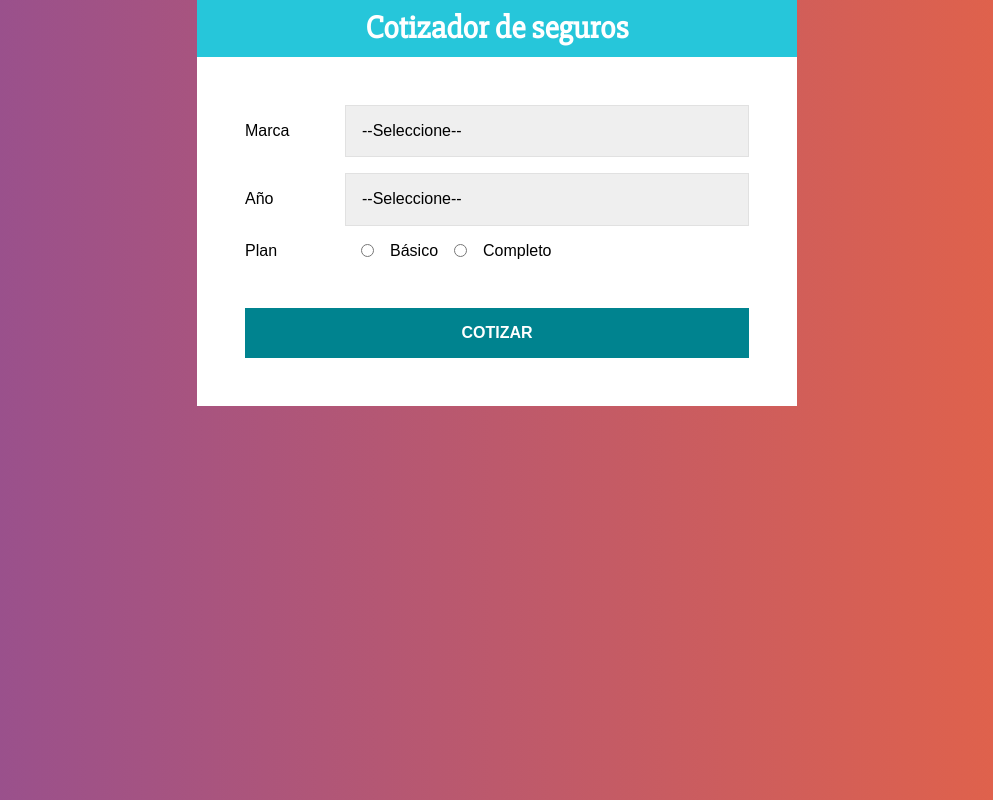
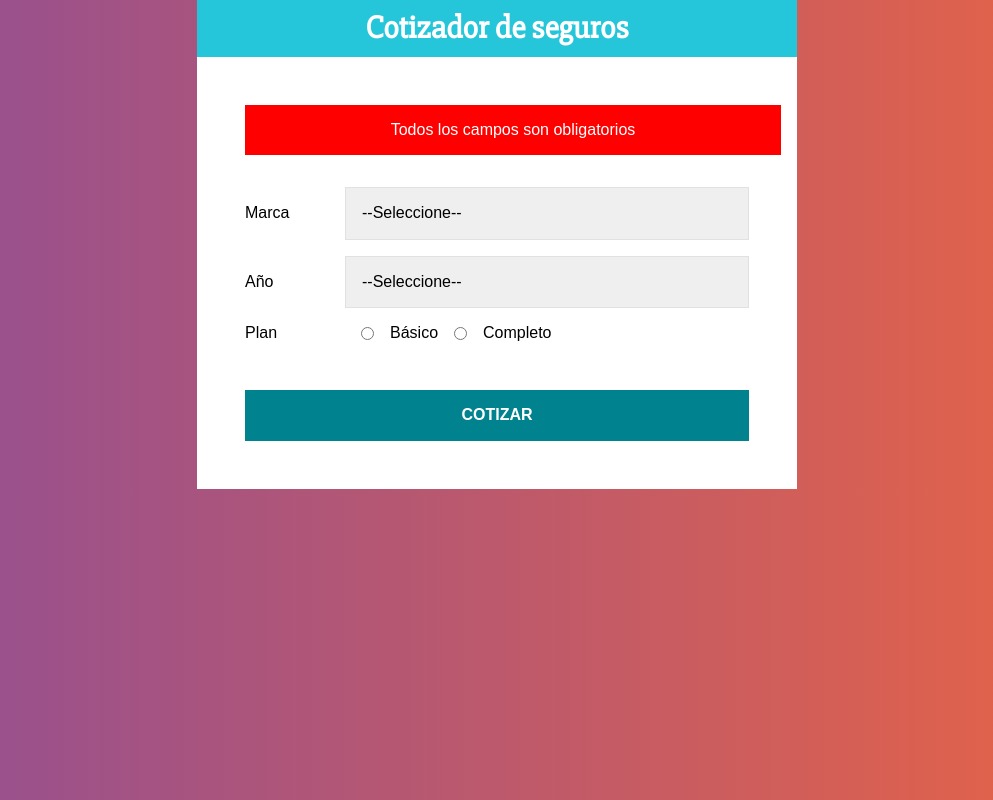
Before and after one commit to jhoanse98/Cotizador-de-seguros, a React (Create React App) app: page / in a window 1280 px wide. Both pictures are taken after a click on the button "COTIZAR". Shown: the whole page, without its empty margins (143-1136 px from the left). Built offline with nearby package versions, Linux system fonts and the light colour scheme.

Commit message:
Validación de formulario

```diff
--- a/src/components/Formulario.js
+++ b/src/components/Formulario.js
@@ -44,6 +44,15 @@
     }
 `;
 
+const Error = styled.div`
+    background-color: red;
+    width: 100%;
+    color: white;
+    text-align: center;
+    padding: 1rem;
+    margin-bottom: 2rem;
+`;
+
 const Formulario = () => {
     //En los input type "radio"
     //deben tener el mismo name de tal manera
@@ -57,6 +66,10 @@
         plan: "",
     });
 
+    //state para el error
+
+    const [error, actualizarError] = useState(false);
+
     const {marca, year, plan} = datos;
 
     const obtenerDatos = e => {
@@ -66,9 +79,41 @@
         })
     }
 
+    const handleChange= e => {
+        e.preventDefault();
+
+        //validar campos del formulario
+
+        if(marca.trim() === "" || year.trim() === "" || plan.trim() === "" ){
+            actualizarError(true);
+            return;
+        }
+
+        actualizarError(false);
+
+
+        //obtener la diferencvia de años
+
+        //por cada año restarle el 3%
+
+        //incremento
+            //americano 15
+            //Asiático 5%
+            //Europeo 30%
+
+        //básico un 20%
+        //completo un 50%
+
+        //TOTAL
+    }
+
 
     return (
-        <form>
+        <form
+            onSubmit={handleChange}
+        >
+
+            {error ? <Error>Todos los campos son obligatorios</Error> : null}
             <Campo>
                 <Label>Marca</Label>
                 <Select
@@ -128,7 +173,7 @@
 
             </Campo>
 
-            <Boton type="button">Cotizar</Boton>
+            <Boton type="submit">Cotizar</Boton>
         </form>
       );
 }
```
Also changed, not shown: src/components/Header.js (line endings or trailing spaces).
